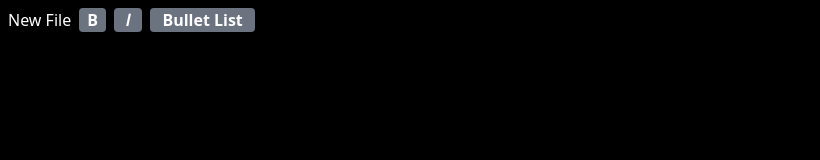
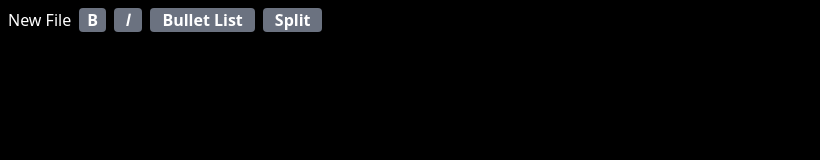
Before and after one commit to ivoinestrachan/devnote, a Next.js app: page / in a window 1280 px wide. Shown: the top 160 px of the page, without its empty margins (0-820 px from the left). Built offline with nearby package versions, Linux system fonts and the light colour scheme.

Commit message:
split update

```diff
--- a/components/NavBar/Navbar.tsx
+++ b/components/NavBar/Navbar.tsx
@@ -119,6 +119,12 @@ const Navbar: React.FC<NavbarProps> = ({
         Bullet List
       </button>
 
+      <button
+        // onClick={handleSplitScreen}
+        className="font-bold text-white bg-gray-500 pl-3 pr-3 rounded-[4px] ml-2"
+      >
+        Split
+      </button>
 
       <div className="text-white px-2 flex items-center gap-2">
         {files.map((file, index) => (
```
